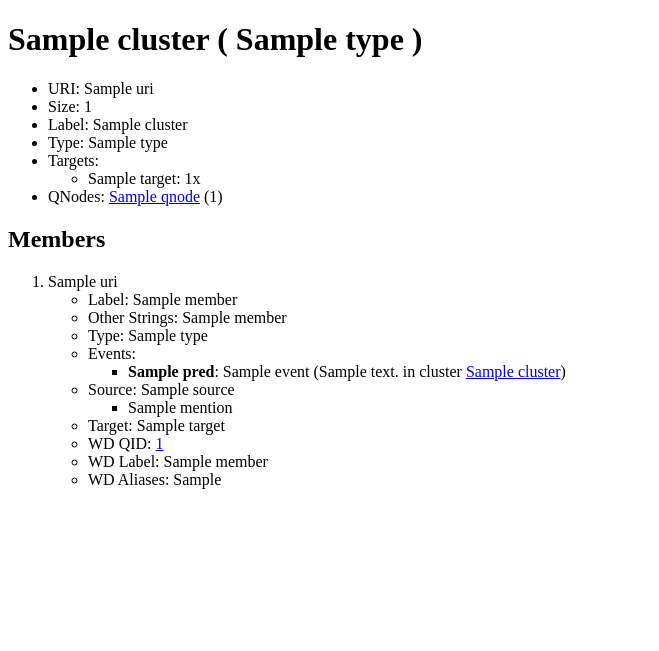
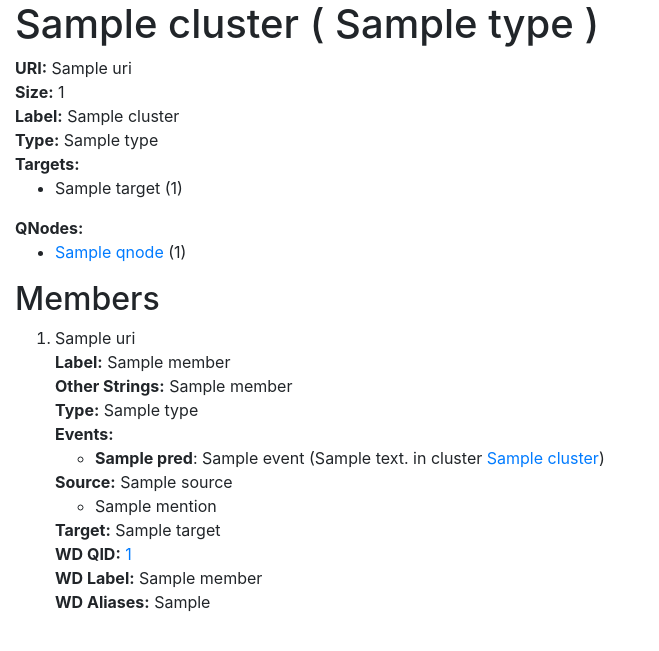
Before and after one commit to usc-isi-i2/gaia-visualization, a Flask app: template templates/cluster.html in a window 1280 px wide. Shown: the top 651 px of the page, without its empty margins (0-659 px from the left). Run offline with Flask 2, Linux system fonts and the light colour scheme; the template is opened without the code that fills it: most values are stand-ins (such as "Sample title", 1, 10 or a date in 2020); parts of the project's set-up code (start-up, migrations or seed data) failed here and were passed over; some libraries are stand-ins or nearby versions.

Commit message:
Use bootstrap to improve look and feel

```diff
--- a/model.py
+++ b/model.py
@@ -269,7 +269,6 @@ GROUP BY ?member ?type ?target """
                 self.__groundtruth = set(res.json())
                 break
 
-        print(self.__groundtruth)
         if len(self.__groundtruth) > 0:
             self.__groundtruth_missing = self.__groundtruth.difference(member_set)
             self.__groundtruth_stats = {
--- a/setting.py
+++ b/setting.py
@@ -2,4 +2,5 @@
 name = 'gaia0304ta2-2'
 endpoint = 'http://gaiadev01.isi.edu:7200/repositories/' + name
 wikidata_endpoint = "http://sitaware.isi.edu:8080/bigdata/namespace/wdq/sparql"
-groundtruth_url = 'http://127.0.0.1:5000/groundtruth'
+# groundtruth_url = 'http://127.0.0.1:5000/groundtruth'
+groundtruth_url = 'http://gaiadev01.isi.edu:5050/groundtruth'
--- a/templates/cluster.html
+++ b/templates/cluster.html
@@ -1,45 +1,65 @@
 <!DOCTYPE html>
 <html lang="en">
 <head>
+    <link rel="stylesheet" href="https://stackpath.bootstrapcdn.com/bootstrap/4.3.1/css/bootstrap.min.css" integrity="sha384-ggOyR0iXCbMQv3Xipma34MD+dH/1fQ784/j6cY/iJTQUOhcWr7x9JvoRxT2MZw1T" crossorigin="anonymous">
     <meta charset="UTF-8">
     <title>Cluster {{ cluster.label }}</title>
 </head>
 <body>
+    <div class="container-fluid">
+        <div class="row">
+            <div class="col">
                 <h1>{{ cluster.label }} ( {{ cluster.type }} )</h1>
-    <ul>
-        <li>URI: {{ cluster.uri }}</li>
-        <li>Size: {{ cluster.size }}</li>
-        <li>Label: {{ cluster.label }}</li>
-        <li>Type: {{ cluster.prototype.type }}</li>
-        <li>Targets:</li>
+                    <div><b>URI:</b> {{ cluster.uri }}</div>
+                    <div><b>Size:</b> {{ cluster.size }}</div>
+                    <div><b>Label:</b> {{ cluster.label }}</div>
+                    <div><b>Type:</b> {{ cluster.prototype.type }}</div>
+                    <div>
+                        <b>Targets:</b>
                         <ul>
                         {% for target, count in cluster.targets %}
-          <li>{{ target }}: {{ count }}x</li>
+                          <li>{{ target }} ({{ count }})</li>
                         {% endfor %}
                         </ul>
-        <li>QNodes:
-        {% for qnode, count in cluster.qnodes %}
-          <a href="{{ cluster.qnodesURL[qnode] }}">{{ qnode }}</a> ({{ count }}) &nbsp;
-        {% endfor %}
                         {% if target_limit and cluster.targetsSize > target_limit %}
                             <a href="{{ cluster.href }}?image={{ show_image }}&limit={{ show_limit }}&targetLimit=false">Show all targets</a>
                         {% endif %}
+                    </div>
+                    <div>
+                        <b>QNodes:</b>
+                        <ul>
+                        {% for qnode, count in cluster.qnodes %}
+                            <li><a href="{{ cluster.qnodesURL[qnode] }}">{{ qnode }}</a> ({{ count }})</li>
+                        {% endfor %}
+                        </ul>
+                    </div>
                     {% if 'Entity' in cluster.prototype.type  %}
-            <li>Groundtruth:</li>
+                        <div><b>Groundtruth:</b>
                         {% if cluster.groundtruth %}
-                Hit: {{ cluster.groundtruth_stats.hit }}
-                Miss: {{ cluster.groundtruth_stats.miss }}
-                Missing: {{ cluster.groundtruth_stats.missing }}
+                            <ul>
+                                <li>Hit: {{ cluster.groundtruth_stats.hit }}</li>
+                                <li>Miss: {{ cluster.groundtruth_stats.miss }}</li>
+                                <li>Missing: {{ cluster.groundtruth_stats.missing }}</li>
+                            </ul>
                         {% else %}
                             None
                         {% endif %}
+                        </div>
                     {% endif %}
-
-    </ul>
+            </div>
+        </div>
+        <div class="row">
+            <div class="col">
                 {% if show_image %}
+                <div>
                     <a href="/viz/{{ cluster.img }}"> Open Graph in a Tab </a>
                     <iframe src="/viz/{{ cluster.img }}" height="500px" width="100%"></iframe>
+                </div>
                 {% endif %}
+            </div>
+        </div>
+        <div class="row">
+            <div class="col">
                 <h2>Members</h2>
                 <ol>
                 {# Only show limit numbers with a show all button #}
@@ -47,19 +67,18 @@
                     {% if not show_limit or loop.index <= show_limit %}
                         {% if "Entity" in cluster.prototype.type and cluster.groundtruth %}
                             {% if str(member.uri) in cluster.groundtruth %}
-                    <li style="color:green">{{ member.uri }}</li>
+                                <li class="text-success"><b>{{ member.uri }}</b></li>
                             {% else %}
-                    <li style="color:red">{{ member.uri }}</li>
+                                <li class="text-danger"><b>{{ member.uri }}</b></li>
                             {% endif %}
                         {% else %}
-                <li>{{ member.uri }}</li>
+                            <li><string>{{ member.uri }}</string></li>
                         {% endif %}
-            <ul>
-                <li>Label: {{ member.label }}</li>
-                <li>Other Strings: {{ member.all_labels }}</li>
-                <li>Type: {{ member.type }}</li>
+                            <div><b>Label:</b> {{ member.label }}</div>
+                            <div><b>Other Strings:</b> {{ member.all_labels }}</div>
+                            <div><b>Type:</b> {{ member.type }}</div>
                         {% if "Event" in cluster.prototype.type %}
-                <li>Roles:
+                            <div><b>Roles:</b>
                                 <ul>
                                     {% for pred, obj in member.roles %}
                                         <li><b>{{ pred }}</b>:
@@ -68,9 +87,9 @@
                                             <a href="{{ obj.cluster.href }}">{{ obj.cluster.label }}</a>)</li>
                                     {% endfor %}
                                 </ul>
-                </li>
+                            </div>
                         {% else %}
-                <li>Events:
+                            <div><b>Events:</b>
                                 <ul>
                                     {% for pred, event in member.events_by_role %}
                                     <li><b>{{ pred }}</b>:
@@ -79,40 +98,47 @@
                                         <a href="{{ event.cluster.href }}">{{ event.cluster.label }}</a>)</li>
                                     {% endfor %}
                                 </ul>
-                </li>
+                            </div>
                         {% endif %}
                         {% if member.source %}
-                <li>Source:
+                            <div><b>Source:</b>
                                 {{ member.source }}
                                 <ul>
                                     {% for mention in member.mention %}
                                         <li>{{ mention }}</li>
                                     {% endfor %}
                                 </ul>
-                </li>
+                            </div>
                         {% endif %}
                         {% if member.target %}
-                <li>Target: {{ member.target }}</li>
+                            <div><b>Target:</b> {{ member.target }}</div>
                             {% if member.qid %}
-                  <li>WD QID: <a href={{ member.qURL }}>{{ member.qid }}</a></li>
-                  <li>WD Label: {{ member.qLabel }}</li>
-                  <li>WD Aliases: {{ member.qAliases }}</li>
+                              <div><b>WD QID:</b> <a href={{ member.qURL }}>{{ member.qid }}</a></div>
+                              <div><b>WD Label:</b> {{ member.qLabel }}</div>
+                              <div><b>WD Aliases:</b> {{ member.qAliases }}</div>
                             {% endif %}
                         {% endif %}
                         </ul>
                     {% endif %}
                 {% endfor %}
+                </ol>
                 {% if show_limit and cluster.size > show_limit %}
                     <a href="{{ cluster.href }}?image=false&limit=false&targetLimit=false">Show all members</a>
                 {% endif %}
+            </div>
+        </div>
+        <div class="row">
+            <div class="col">
                 {% if 'Entity' in cluster.prototype.type and cluster.groundtruth and cluster.groundtruth_missing %}
-        <h2>Missing Entities:</h2>
+                    <p></p><h2>Missing Entities:</h2>
                     <ul>
                     {% for missing in cluster.groundtruth_missing %}
                         <li>{{ missing }}</li>
                     {% endfor %}
-        </u>
+                    </ul>
                 {% endif %}
-    </ol>
+            </div>
+        </div>
+    </div>
 </body>
 </html>
--- a/templates/list.html
+++ b/templates/list.html
@@ -1,22 +1,27 @@
 <!DOCTYPE html>
 <html lang="en">
 <head>
+    <link rel="stylesheet" href="https://stackpath.bootstrapcdn.com/bootstrap/4.3.1/css/bootstrap.min.css" integrity="sha384-ggOyR0iXCbMQv3Xipma34MD+dH/1fQ784/j6cY/iJTQUOhcWr7x9JvoRxT2MZw1T" crossorigin="anonymous">
     <meta charset="UTF-8">
     <title>List for {% if type_ == "entity" %} entities {% else %} events {% endif %}</title>
 </head>
 <body>
+    <div class="container-fluid">
         <h1>{% if type_ == "entity" %} Entity list {% else %} Event list {% endif %}</h1>
             {% if type_ == "event" %}
               <p>Sort by <a href="/list/{{ type_ }}?sortby=type">Event Type</a> | <a href="/list/{{ type_ }}?sortby=size">Cluster Size</a>
             {% endif %}
+            <ul>
             {% for cluster in clusters %}
                 <li>{{ cluster.label }} [{{ cluster.count }}] (<a href="{{ cluster.href }}">{{ cluster.uri }}</a>)</li>
             {% endfor %}
+            </ul>
         {% if offset > limit %}
             <a href="/list/{{ type_ }}?limit={{ limit }}&offset={{ offset-limit }}&sortby={{ sortby }}">Prev page</a>
         {% elif offset > 0 %}
             <a href="/list/{{ type_ }}?limit={{ limit }}&sortby={{ sortby }}">Prev page</a>
         {% endif %}
         <a href="/list/{{ type_ }}?limit={{ limit }}&offset={{ offset+limit }}&sortby={{ sortby }}">Next page</a>
+    </div>
 </body>
 </html>
```
Also changed, not shown: templates/index.html (+8 -0 lines). Lines whose indentation alone changed are shown as unchanged.
